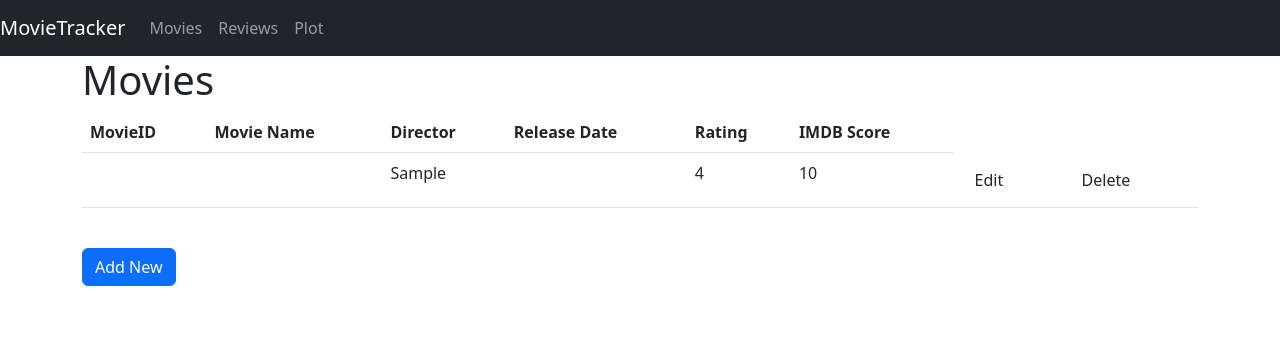
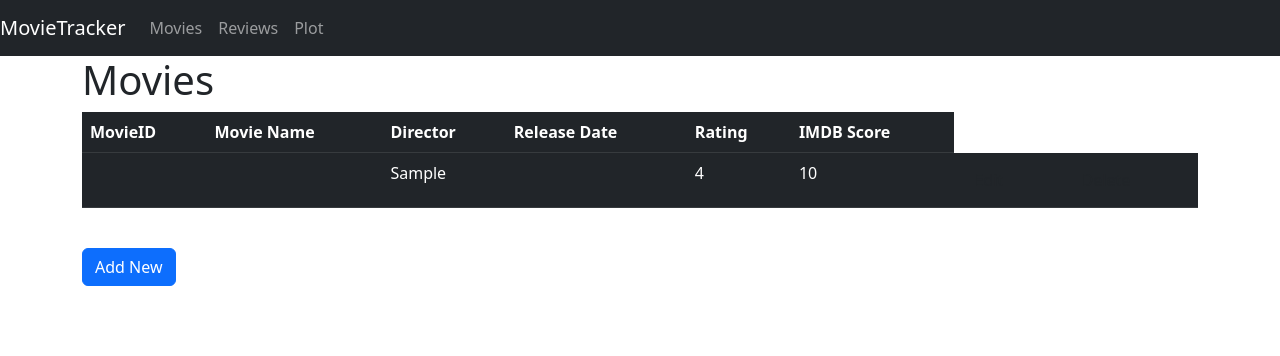
Before and after one commit to landrydroupy/finalproj, a PHP site: page /movies.php in a window 1280 px wide. Shown: the top 356 px of the page. Run offline with PHP 8.4, Linux system fonts and the light colour scheme; tables that the repository leaves empty or names only in its code hold one stand-in row (values such as "Sample post"); data that the repository does not hold is empty.

Commit message:
Update movies.php

```diff
--- a/movies.php
+++ b/movies.php
@@ -51,7 +51,7 @@ if ($_SERVER["REQUEST_METHOD"] == "POST") {
 ?>
 
      <h1>Movies</h1>
-<table class="table table-hover">
+<table class="table table-dark table-hover">
   <thead>
     <tr>
       <th>MovieID</th>
```
